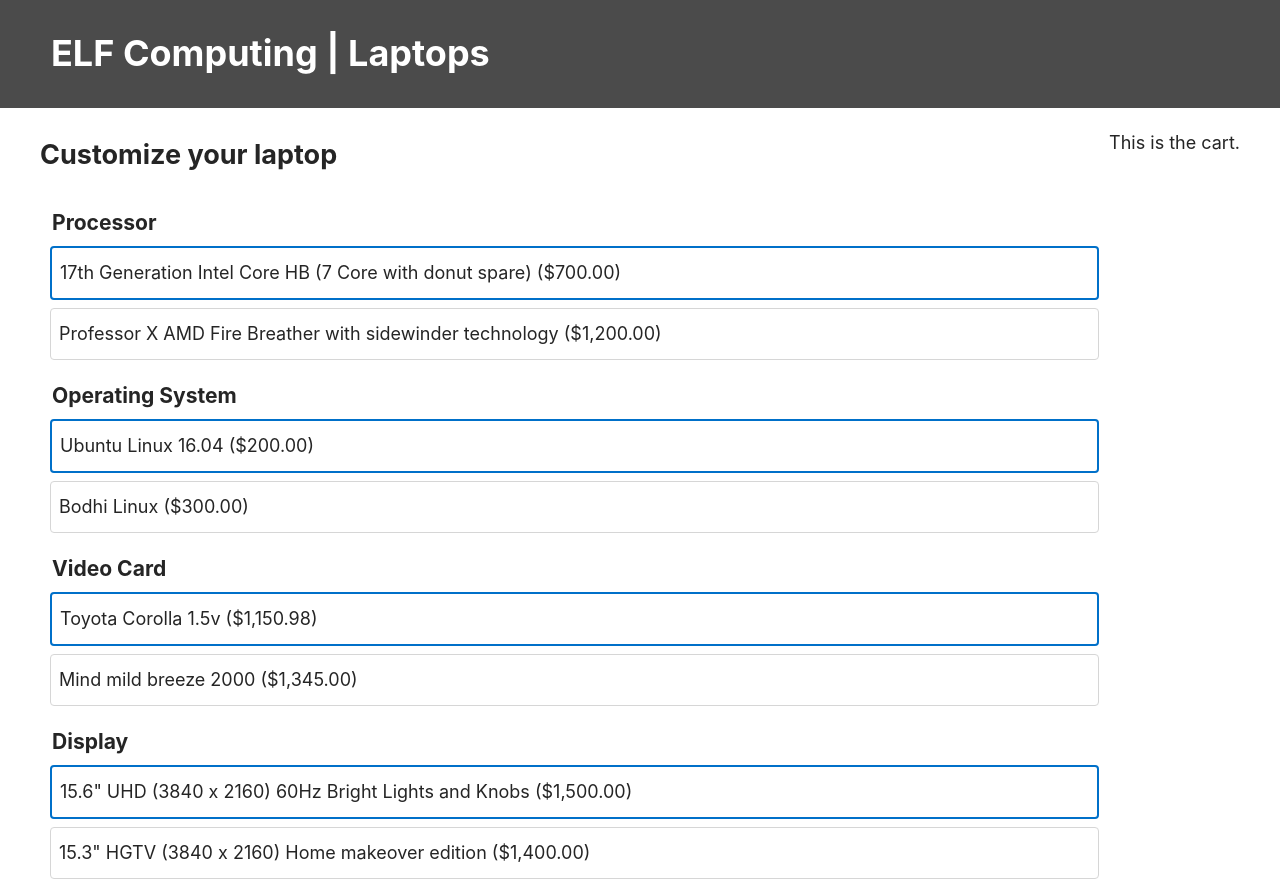
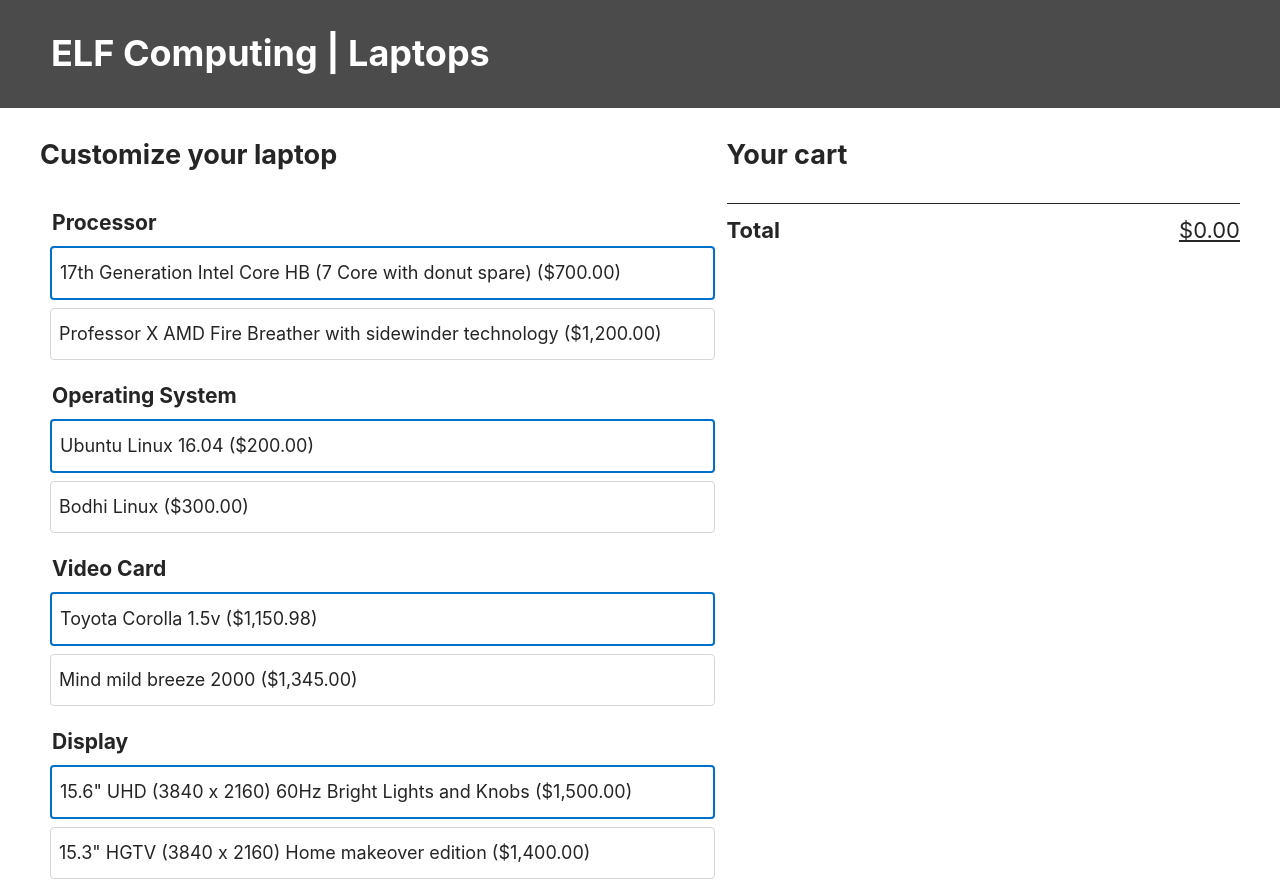
Before and after one commit to raeas/laptop_customizer, a React (Create React App) app: page / in a window 1280 px wide. Built offline with nearby package versions, Linux system fonts and the light colour scheme.

Commit message:
updated OrderSummary, SummaryOption, SummaryTotal

```diff
--- a/src/OrderSummary.js
+++ b/src/OrderSummary.js
@@ -1,10 +1,30 @@
 import React, { Component } from 'react';
 import "./OrderSummary.css";
+import SummaryTotal from './SummaryTotal'
+import SummaryOption from './SummaryOption'
 
 class OrderSummary extends Component {
+    static defaultProps = {
+        selected: []
+    };
     render() {
+        const summary = Object.keys(this.props.selected).map((feature, idx) => {
+            const featureHash = feature + '-' + idx;
+            return <SummaryOption
+                        key={featureHash}
+                        feature={feature}
+                        idx={idx}
+                        selectedOption={this.props.selected[feature]}
+                    />
+        })
         return (
-            <p>This is the cart.</p>
+            <section className="main__summary">
+                <h2>Your cart</h2>
+                {summary}
+                <SummaryTotal
+                    selected={this.props.selected}
+                />
+            </section>
         )
     }
 }
--- a/src/SummaryOption.js
+++ b/src/SummaryOption.js
@@ -1,4 +1,29 @@
 import React, { Component } from 'react';
 import "./SummaryOption.css";
 
+const USCurrencyFormat = new Intl.NumberFormat('en-US', {
+    style: 'currency',
+    currency: 'USD'
+});
+
+class SummaryOption extends Component {
+    static defaultProps = {
+        feature: [],
+        selectedOption: {}
+    };
+
+    render() {
+        const selectedOption = this.props.selectedOption;
+        return (
+            <div className="summary__option">
+                <div className="summary__option__label">{this.props.feature}</div>
+                <div className="summary__option__value">{selectedOption.name}</div>
+                <div className="summary__option__cost">
+                    {USCurrencyFormat.format(selectedOption.cost)}
+                </div>
+            </div>
+        )
+    }
+}
+
 export default SummaryOption;
--- a/src/SummaryTotal.js
+++ b/src/SummaryTotal.js
@@ -1,4 +1,31 @@
 import React, { Component } from 'react';
 import "./SummaryTotal.css";
 
+const USCurrencyFormat = new Intl.NumberFormat('en-US', {
+    style: 'currency',
+    currency: 'USD'
+});
+
+class SummaryTotal extends Component {
+    static defaultProps = {
+        selected: []
+    };
+
+    render() {
+        const total = Object.keys(this.props.selected).reduce(
+            (acc, curr) => acc + this.props.selected[curr].cost, 0
+        );
+
+        return (
+            <div className="summary__total">
+                <div className="summary__total__label">Total</div>
+                <div className="summary__total__value">
+                    {USCurrencyFormat.format(total)}
+                </div>
+            </div>
+        )
+    }
+}
+
+
 export default SummaryTotal;
```
